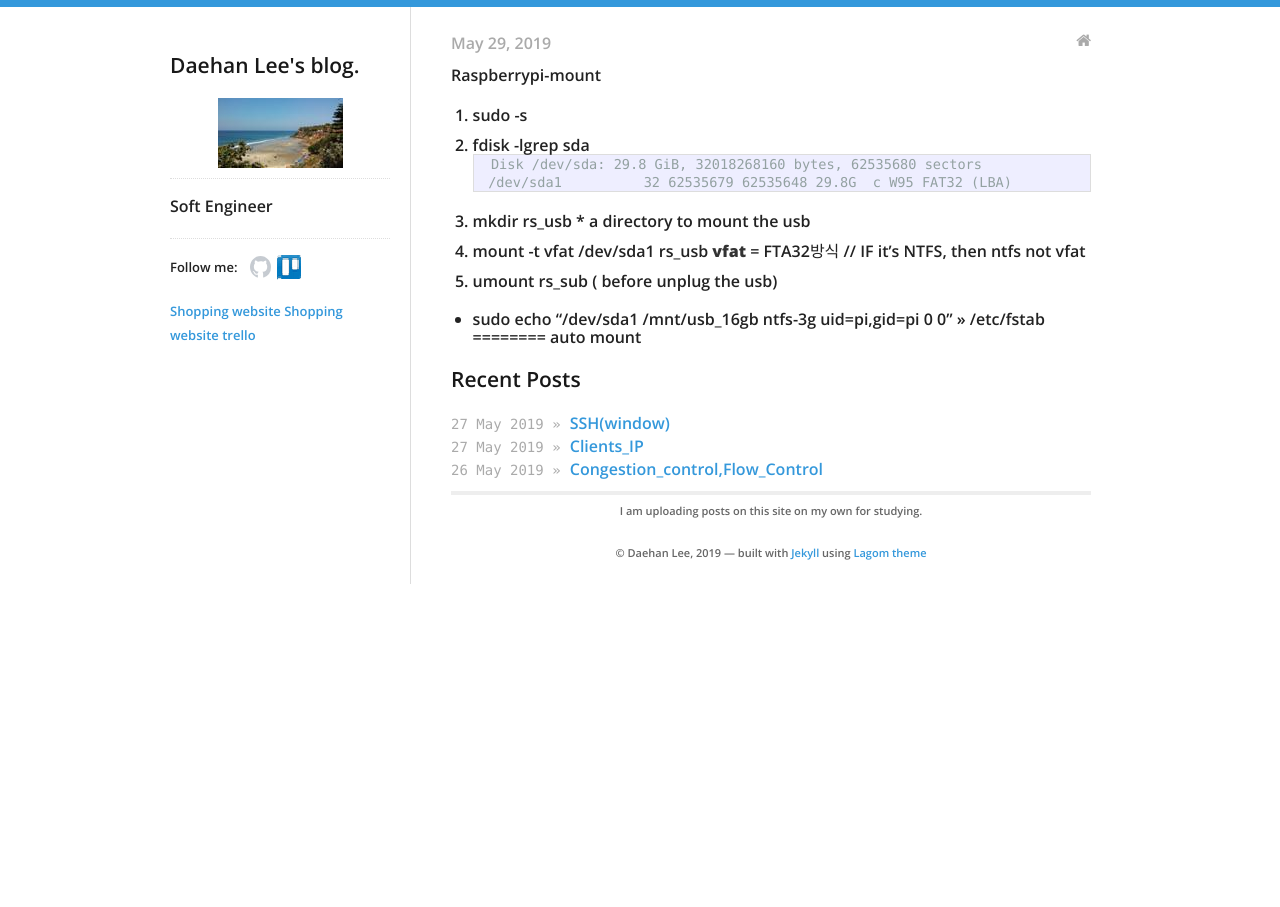
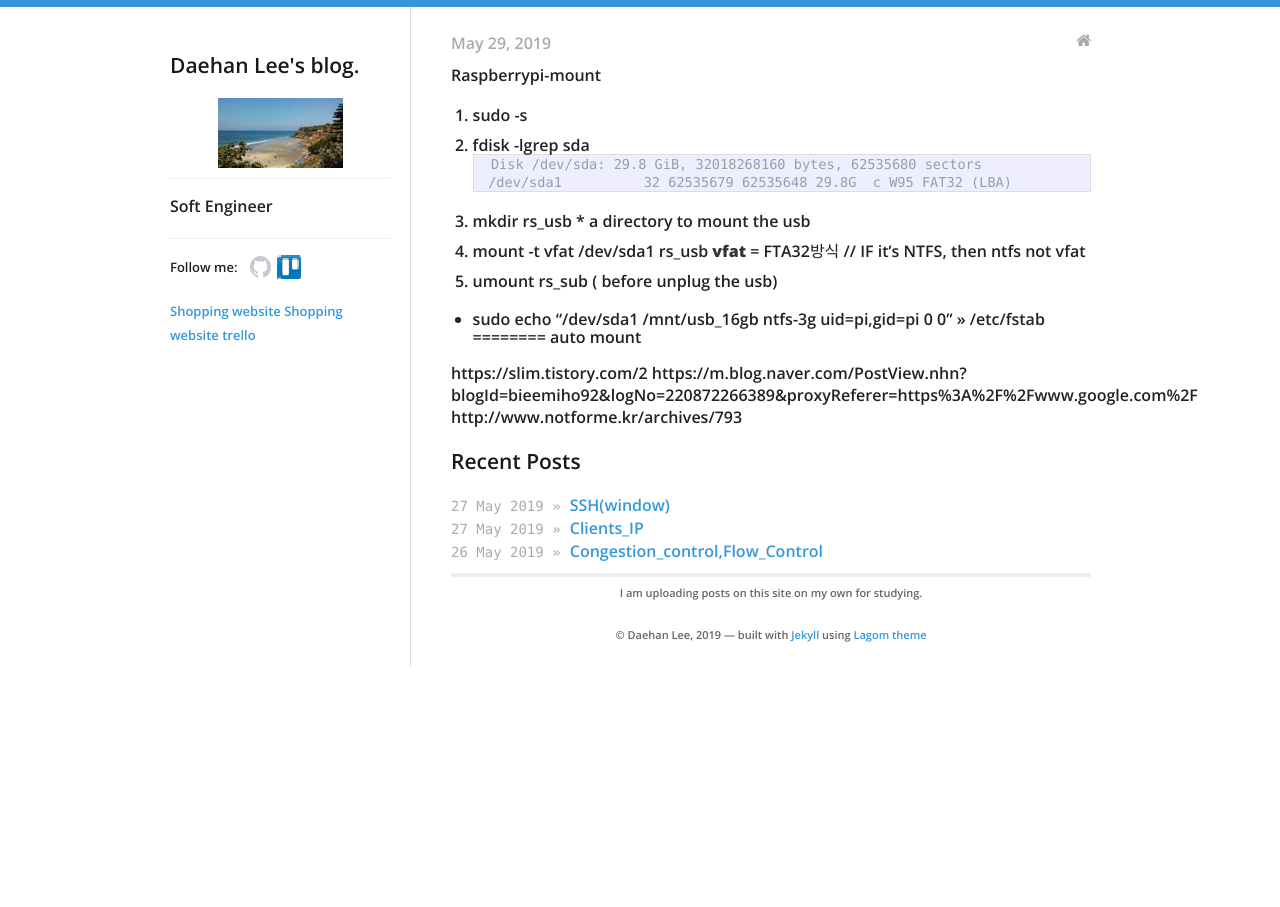
Before and after one commit to daehan0226/Study, a Jekyll site: the page built from _posts/2019-05-29-Raspberrypi-mount.md, in a window 1280 px wide. Built offline with Jekyll 4.4.1, drawn with Linux system fonts in a browser that asks for light colours; part of the change alters nothing that is shown.

Commit message:
Update 2019-05-29-Raspberrypi-mount.md

```diff
--- a/_posts/2019-05-29-Raspberrypi-mount.md
+++ b/_posts/2019-05-29-Raspberrypi-mount.md
@@ -18,3 +18,9 @@ Raspberrypi-mount
 5. umount rs_sub   ( before unplug the usb)
 
 * sudo echo "/dev/sda1 /mnt/usb_16gb ntfs-3g uid=pi,gid=pi 0 0" >> /etc/fstab    ======== auto mount
+
+
+
+https://slim.tistory.com/2
+https://m.blog.naver.com/PostView.nhn?blogId=bieemiho92&logNo=220872266389&proxyReferer=https%3A%2F%2Fwww.google.com%2F
+http://www.notforme.kr/archives/793
```
